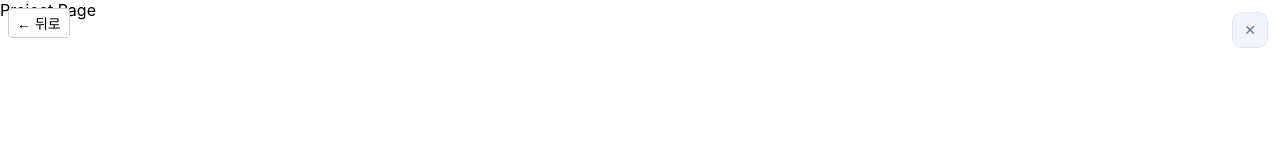
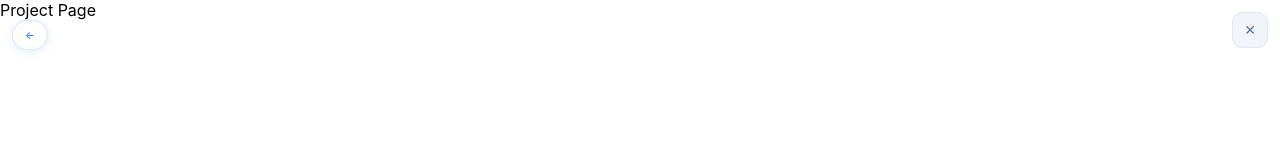
Before and after one commit to Minseong-Choi/Unibuddy, a React (Create React App) app in the folder client/: page /#/project in a window 1280 px wide. Shown: the top 160 px of the page. Built offline with nearby package versions, Linux system fonts and the light colour scheme.

Commit message:
Design: backbutton

```diff
--- a/client/src/components/BackButton.tsx
+++ b/client/src/components/BackButton.tsx
@@ -14,18 +14,47 @@ export default function BackButton() {
       onClick={() => navigate(-1)}
       style={{
         position: 'fixed',
-        top: 8,
-        left: 8,
-        padding: '4px 8px',
-        fontSize: '14px',
-        borderRadius: 4,
-        border: '1px solid #ccc',
-        background: '#fff',
+        top: '20px',
+        left: '12px',
+        padding: '8px 12px',
+        fontSize: '12px',
+        fontWeight: '600',
+        borderRadius: '20px',
+        background: 'rgba(255, 255, 255, 0.95)',
+        color: '#3b82f6',
         cursor: 'pointer',
         zIndex: 1000,
+        boxShadow: '0 2px 8px rgba(59, 130, 246, 0.15)',
+        backdropFilter: 'blur(10px)',
+        transition: 'all 0.2s ease',
+        display: 'flex',
+        alignItems: 'center',
+        gap: '4px',
+        border: '1px solid rgba(59, 130, 246, 0.2)',
+        fontFamily: '-apple-system, BlinkMacSystemFont, "Segoe UI", Roboto, sans-serif'
+      }}
+      onMouseEnter={(e) => {
+        e.currentTarget.style.background = 'rgba(255, 255, 255, 1)';
+        e.currentTarget.style.color = '#1d4ed8';
+        e.currentTarget.style.borderColor = 'rgba(59, 130, 246, 0.4)';
+        e.currentTarget.style.transform = 'translateY(-1px)';
+        e.currentTarget.style.boxShadow = '0 4px 12px rgba(59, 130, 246, 0.2)';
+      }}
+      onMouseLeave={(e) => {
+        e.currentTarget.style.background = 'rgba(255, 255, 255, 0.95)';
+        e.currentTarget.style.color = '#3b82f6';
+        e.currentTarget.style.borderColor = 'rgba(59, 130, 246, 0.2)';
+        e.currentTarget.style.transform = 'translateY(0)';
+        e.currentTarget.style.boxShadow = '0 2px 8px rgba(59, 130, 246, 0.15)';
+      }}
+      onMouseDown={(e) => {
+        e.currentTarget.style.transform = 'translateY(0) scale(0.95)';
+      }}
+      onMouseUp={(e) => {
+        e.currentTarget.style.transform = 'translateY(-1px) scale(1)';
       }}
     >
-      ← 뒤로
+      <span style={{ fontSize: '10px' }}>←</span>
     </button>
   );
 }
```
